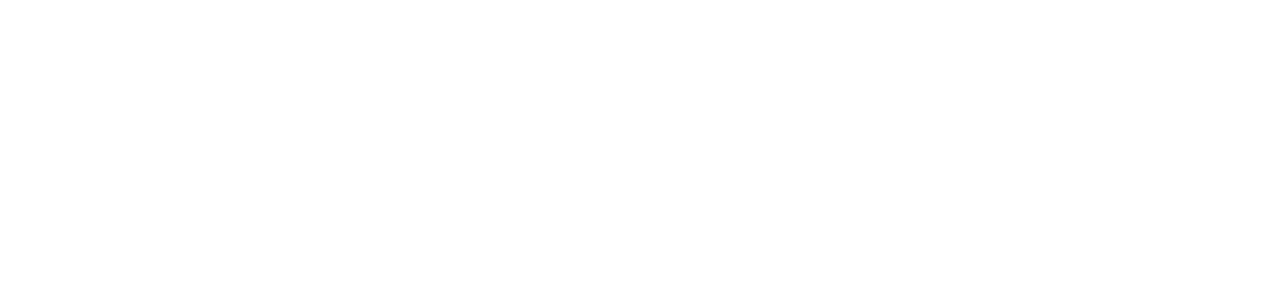
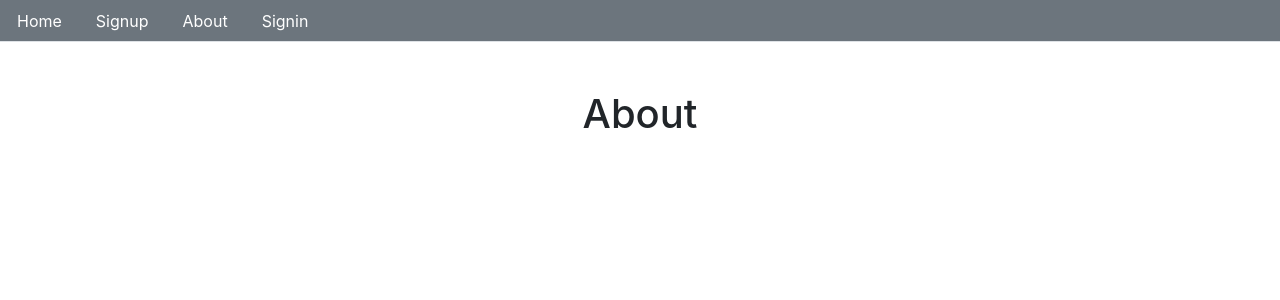
Before and after one commit to mardb/ttalk-, a React (Create React App) app: page /about in a window 1280 px wide. Shown: the top 300 px of the page. Built offline with nearby package versions, Linux system fonts and the light colour scheme.

Commit message:
making the about section routes and initial file

```diff
--- a/src/auth/About.js
+++ b/src/auth/About.js
@@ -0,0 +1,24 @@
+import React
+// , {useState}
+from 'react';
+// import {Link, Redirect} from 'react-router-dom';
+// import axios from 'axios';
+import Layout from '../core/Layout';
+import{ToastContainer
+  // , toast
+} from 'react-toastify';
+import 'react-toastify/dist/ReactToastify.min.css';
+
+const About = () => {
+
+return(
+  <Layout>
+  <div className="col-md-6 offset-md-3">
+      <ToastContainer />
+      <h1 className="p-5 text-center">About</h1>
+  </div>
+</Layout>
+)
+};
+
+export default About;
--- a/src/core/Layout.js
+++ b/src/core/Layout.js
@@ -15,8 +15,8 @@
         <Link to="/about" className="text-white nav-link">About</Link>
       </li>
         <li className="nav-item">
-            <Link to="/signup" className="nav-link text-white">
-                Signup
+            <Link to="/signin" className="nav-link text-white">
+                Signin
             </Link>
         </li>
     </ul>
--- a/src/routes/Routes.js
+++ b/src/routes/Routes.js
@@ -2,13 +2,14 @@
 import {BrowserRouter, Switch, Route} from 'react-router-dom';
 import App from '../App'
 import Signup from '../auth/Signup'
+import About from '../auth/About'
 
 const Routes = () => {
   return(
       <BrowserRouter>
         <Switch>
           <Route path="/" exact component={App}/>
-          {/* <Route path="/about" exact component= {About}/> */}
+          <Route path="/about" exact component= {About}/>
           <Route path="/signup" exact component= {Signup}/>
           {/* <Route path="/signin" exaact component= {Signin}/> */}
           {/* <Route path="/signout" exact component= {Signout}/> */}
```
Also changed, not shown: src/auth/Signup.js (+7 -0 lines).
